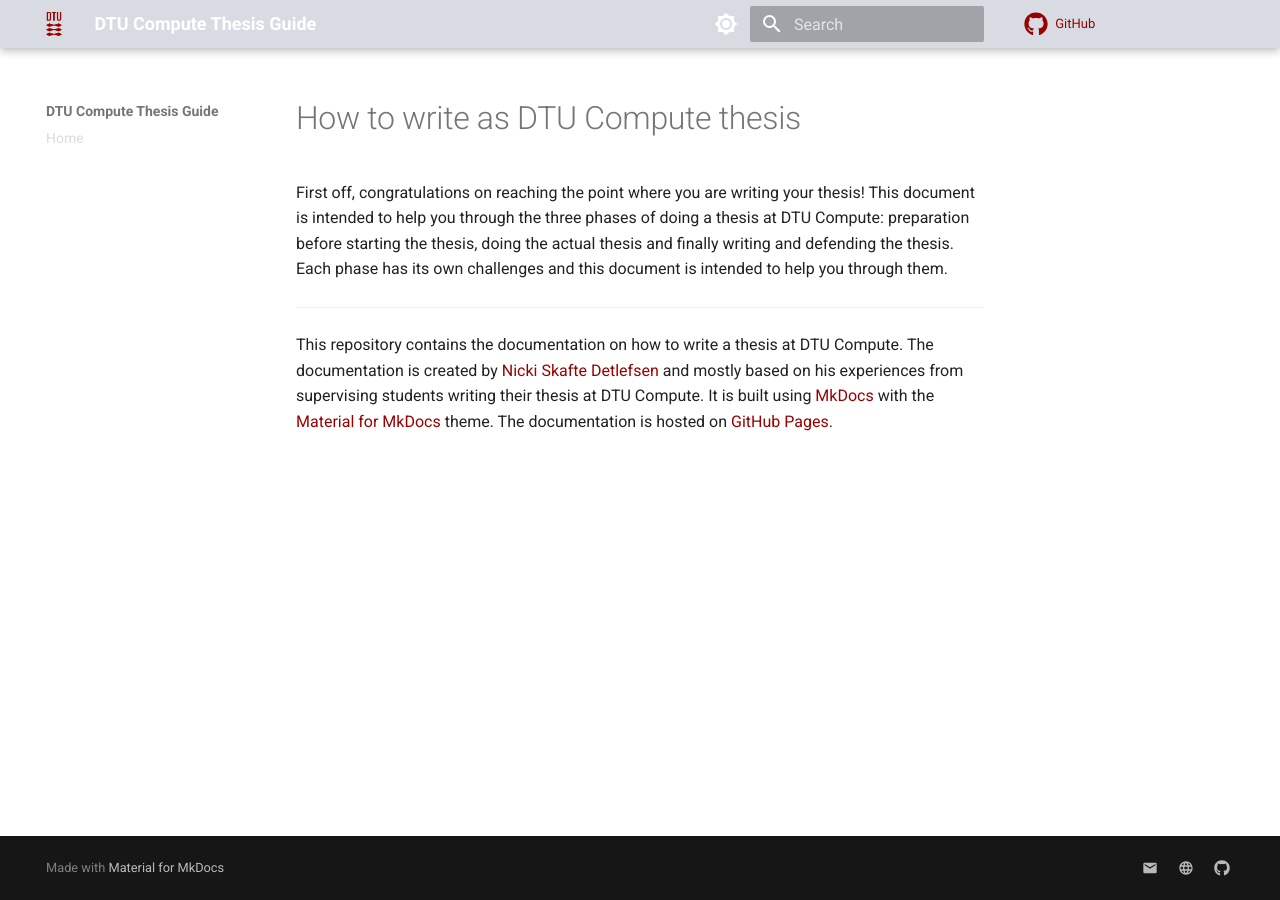
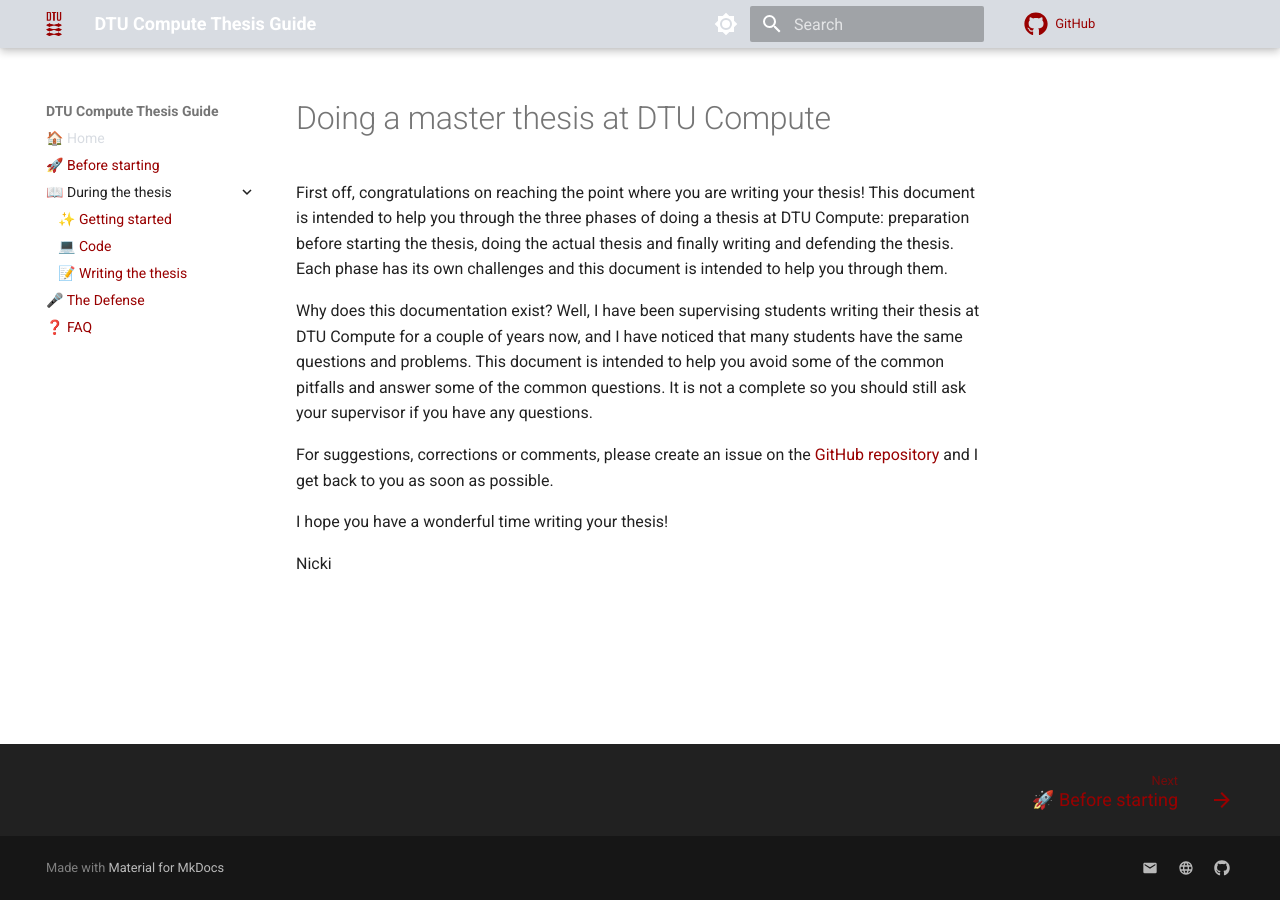
Before and after one commit to SkafteNicki/dtu_cs_thesis, an MkDocs documentation site: the page built from docs/index.md, in a window 1280 px wide. Built offline with MkDocs 1.6.1 and Material for MkDocs 9.7.7, drawn with Linux system fonts in a browser that asks for light colours; comment, search, counter and statistics services are not loaded.

Commit message:
alot of structure

```diff
--- a/docs/index.md
+++ b/docs/index.md
@@ -1,36 +1,18 @@
-# How to write as DTU Compute thesis
+# Doing a master thesis at DTU Compute
 
 First off, congratulations on reaching the point where you are writing your thesis! This document is intended to help
 you through the three phases of doing a thesis at DTU Compute: preparation before starting the thesis, doing the actual
 thesis and finally writing and defending the thesis. Each phase has its own challenges and this document is intended to
 help you through them.
 
+Why does this documentation exist? Well, I have been supervising students writing their thesis at DTU Compute for a
+couple of years now, and I have noticed that many students have the same questions and problems. This document is
+intended to help you avoid some of the common pitfalls and answer some of the common questions. It is not a complete
+so you should still ask your supervisor if you have any questions.
 
+For suggestions, corrections or comments, please create an issue on the
+[GitHub repository](https://github.com/SkafteNicki/dtu_cs_thesis) and I get back to you as soon as possible.
 
+I hope you have a wonderful time writing your thesis!
 
-
-
-
-
-
-
-
-
-
-
-
-
-
-
-
-
-
-
-
----
-
-This repository contains the documentation on how to write a thesis at DTU Compute. The documentation is created by
-[Nicki Skafte Detlefsen](https://skaftenicki.github.io/) and mostly based on his experiences from supervising students
-writing their thesis at DTU Compute. It is built using [MkDocs](https://www.mkdocs.org/) with the
-[Material for MkDocs](https://squidfunk.github.io/mkdocs-material/) theme. The documentation is hosted on
-[GitHub Pages](https://pages.github.com/).
+Nicki
--- a/mkdocs.yaml
+++ b/mkdocs.yaml
@@ -27,6 +27,7 @@ theme:
   features:
     - navigation.instant
     - navigation.indexes
+    - navigation.expand
     - content.code.copy
     - content.code.annotate
     - navigation.footer
@@ -73,17 +74,11 @@ extra_css:
   - stylesheets/extra.css
 
 nav:
-  - Home: index.md
-  # - Before starting: before_starting.md
-  # - Doing the thesis:
-  #     - doing.md
-  #     - code.md
-  # - Writing the thesis: writing.md
-  # - The Defense: defense.md
-  # - FAQ: faq.md
-
-
-  # - S1 - Development Environment 💻:
-  #   - s1_development_environment/README.md
-  #   - M1 - The command line: s1_development_environment/command_line.md
-  #   - M2 - Package Manager: s1_development_environment/package_manager.md
+  - 🏠 Home: index.md
+  - 🚀 Before starting: before.md
+  - 📖 During the thesis:
+    - ✨ Getting started: starting.md
+    - 💻 Code: code.md
+    - 📝 Writing the thesis: writing.md
+  - 🎤 The Defense: defense.md
+  - ❓ FAQ: faq.md
```
Also changed, not shown: docs/before.md (added, +28 -0 lines), docs/code.md (added, +13 -0 lines), docs/defense.md (added, +13 -0 lines), docs/faq.md (added), docs/starting.md (added), docs/writing.md (added).
